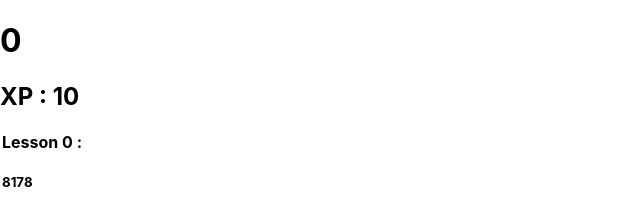
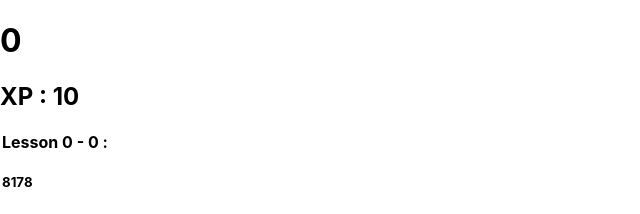
Before and after one commit to ze-e/react-skill-tree, a React (Create React App) app: page / in a window 1280 px wide. Both pictures are taken after a click on the button "Add Unit". Shown: the top 214 px of the page, without its empty margins (0-640 px from the left). Built offline with nearby package versions, Linux system fonts and the light colour scheme.

Commit message:
add new item

```diff
--- a/src/App.css
+++ b/src/App.css
@@ -48,6 +48,10 @@ ol{
   margin: 2px;
 }
 
+.item-data.selected{
+  background-color: lightgray;
+}
+
 .item-data__edit{
   margin: 5px 0px;
 }
--- a/src/App.js
+++ b/src/App.js
@@ -30,11 +30,6 @@ function App() {
     }
   }
 
-  function handleSubmit(e){
-    e.preventDefault();
-    insertContent();
-  }
-
   function handleClick(e){
     const oldSelected = document.querySelector('.selected');
     oldSelected && oldSelected != null && oldSelected.classList.remove('selected');
@@ -54,38 +49,6 @@ function App() {
     setGroups(newValue);
   }
 
-  function insertContent(){
-
-    setGroup(GROUP + 1);
-    const childSize = document.querySelector(".add-form").elements["number"].value;
-    const itemsToAdd = [];
-
-    //create groupColor
-    const GroupColors = new Colors();
-
-    if(GROUP === 0){
-    const color = GroupColors.chooseUniqueColor();
-      for(let i = 1; i <= childSize; i++){
-        const newItem = addItem({color});
-        itemsToAdd.push(newItem);
-    }
-  }
-
-    if(GROUP > 0){
-      const prevGroup = GROUPS[GROUP-1];
-      prevGroup.forEach(item => {
-      const color = GroupColors.chooseUniqueColor();
-        for(let i = 1; i <= childSize; i++){
-          const newItem = addItem({parent:item,color});
-          itemsToAdd.push(newItem);
-          item.children.push(newItem);
-        }
-      });
-
-    }
-
-    setGroups([...GROUPS, itemsToAdd]);
-  }
 
   function addItem({name=uuidv4().slice(0,4), parent, color='black', group}={}){
     const newItem = new Item({name, parent, color, group});
@@ -101,7 +64,7 @@ function App() {
     const color = new Colors().chooseUniqueColor();
     const newItem = addItem({color, group});
     //add item to group
-    group && newValue[group] && newValue[group].push(newItem);
+    newValue[group] && newValue[group].push(newItem);
     //update groups
     setGroups(newValue);
   }
--- a/src/components/GroupElement.js
+++ b/src/components/GroupElement.js
@@ -3,12 +3,7 @@ import ItemElement from './ItemElement';
 function GroupElement(props) {
   return(
     <ol className="item" id={props.id}>
-      {props.children.length > 0 && props.children.map((child, index) =>
-        <ItemElement key={child.id} item={child}
-  //        visible={props.selected ? true : props.children.length > 1 ? index === 1 && true : true}
-            visible={true}
-        />
-      )}
+      {props.children.length > 0 && props.children.map((child, index) => <ItemElement key={child.id} item={child} visible={true}/>)}
     </ol>
   )
 }
--- a/src/components/ItemData.js
+++ b/src/components/ItemData.js
@@ -19,8 +19,8 @@ function ItemData(props) {
   }
 
   return(
-    <li className='item-data'>
-      <h4 className='item-data__lesson'>Lesson {props.number} :</h4>
+    <li className= 'item-data'>
+      <h4 className='item-data__lesson'>Lesson {my.group} - {props.number} :</h4>
       {!editing ? <h5 className='item-data__name'>{my.name}</h5>:<input type="text" defaultValue={my.name} onChange={handleChangeName} onBlur={toggleEdit}></input>}
       <p className='item-data__XP'>XP : {my.xp}</p>
       <button className="item-data__edit" type="button" onClick={toggleEdit}>{editing ? 'Save' : 'Edit'}</button>
```
